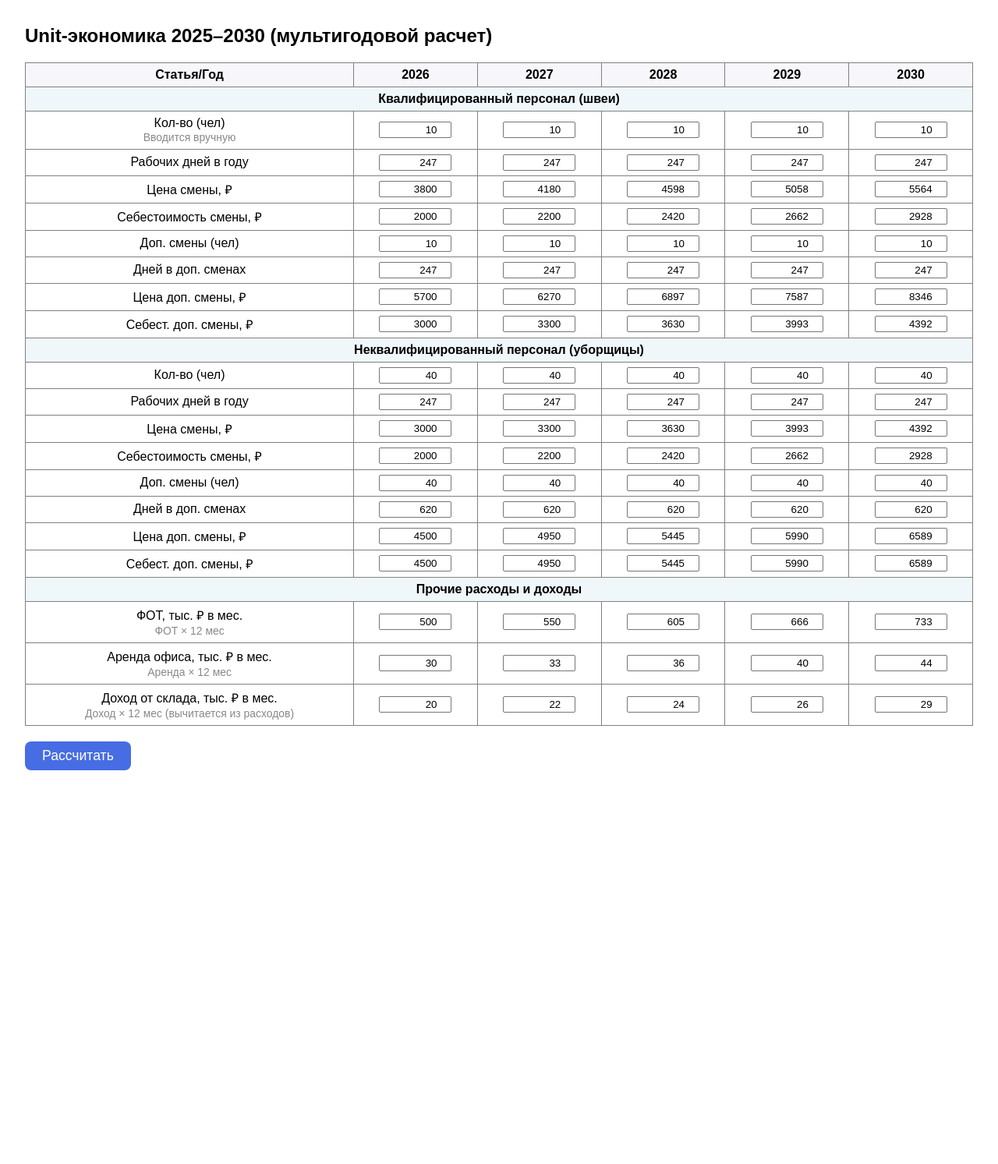
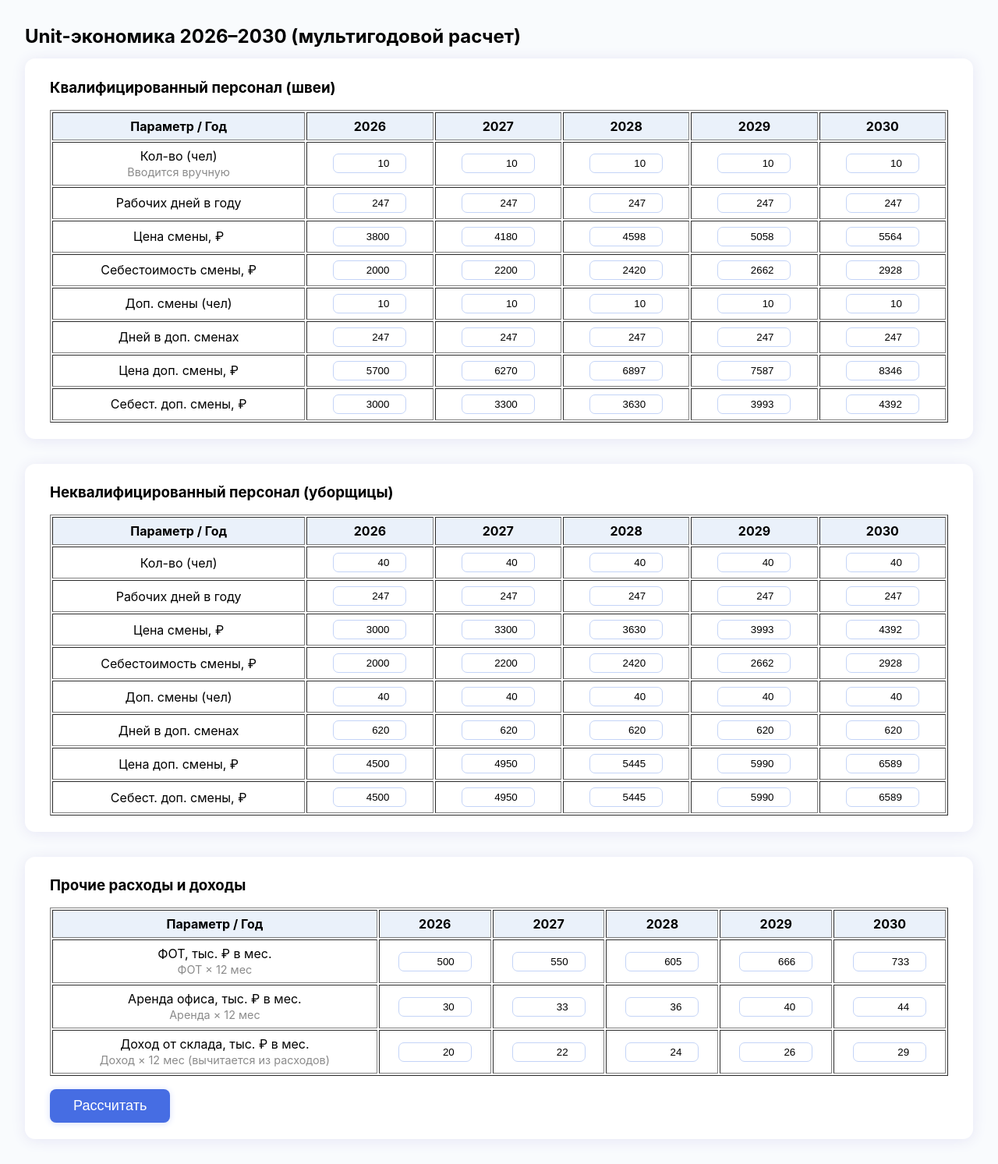
Before and after one commit to maslovmaksim92/tg_bots, a FastAPI app: page /unit-economy/multiyear in a window 1280 px wide. Shown: the whole page at 78% size. Before the commit the page ends 988 px from the top, so only its background shows below. Run offline with FastAPI, Linux system fonts and the light colour scheme; parts of the project's set-up code (start-up, migrations or seed data) failed here and were passed over.

Commit message:
Update unit_economy_multiyear.html

```diff
--- a/unit_economy/templates/unit_economy_multiyear.html
+++ b/unit_economy/templates/unit_economy_multiyear.html
@@ -2,35 +2,73 @@
 <html lang="ru">
 <head>
     <meta charset="UTF-8">
-    <title>Unit-экономика 2025–2030 (мультигодовой расчет)</title>
+    <title>Unit-экономика 2026–2030 (мультигодовой расчет)</title>
     <style>
-        body { font-family: Arial, sans-serif; margin: 2rem; }
-        .horizon-table th, .horizon-table td { text-align: center; padding: 6px; }
-        .horizon-table th { background: #f6f6fb; }
-        .horizon-table tr.section td { background: #f0f7fa; font-weight: bold; }
-        .horizon-table input { width: 85px; text-align: right; }
-        .horizon-table small { color: #888; font-size: 0.87em; }
-        .results-table { margin-top: 24px; border-collapse: collapse; min-width: 1200px; }
-        .results-table th, .results-table td { border: 1px solid #aaa; padding: 7px 9px; }
+        body { font-family: Inter, Arial, sans-serif; margin: 2rem; background: #f9fbfd; }
+        h2, h3 { margin-bottom: 0.6em; }
+        .card-section {
+            background: #fff;
+            border-radius: 13px;
+            box-shadow: 0 2px 18px #e6e6f5;
+            margin-bottom: 2rem;
+            padding: 1.6rem 2rem 1.3rem 2rem;
+        }
+        .card-section h3 { margin-top: 0; margin-bottom: 0.9em; }
+        .horizon-table th, .horizon-table td { text-align: center; padding: 7px 5px; }
+        .horizon-table th { background: #eaf1fa; }
+        .horizon-table tr.section td { background: #f0f6fb; font-weight: bold; font-size: 1.11em; }
+        .horizon-table input { width: 80px; text-align: right; border-radius: 7px; border: 1px solid #c4d4f7; padding: 4px 6px;}
+        .horizon-table small { color: #8b8b8b; font-size: 0.9em; }
+        .results-table, .investor-table {
+            margin-top: 28px;
+            border-collapse: collapse;
+            min-width: 1060px;
+            background: #fff;
+            border-radius: 13px;
+            overflow: hidden;
+        }
+        .results-table th, .results-table td, .investor-table th, .investor-table td {
+            border: 1px solid #c4d4f7;
+            padding: 8px 10px;
+        }
         .results-table th { background: #e2eefc; }
-        .results-table td.comment-col { color: #85837e; font-size: 0.98em; min-width: 160px; text-align: left; }
-        .results-table tfoot th { background: #d1f9d1; }
-        .swot-block { border: 1px solid #81d08b; background: #f6fff6; border-radius: 10px; padding: 16px 22px; margin-top: 30px; font-size: 1.12em; }
-        button { padding: 8px 22px; font-size: 1.1em; margin-top: 10px; border-radius: 8px; border: none; background: #466de3; color: #fff; cursor: pointer; }
+        .results-table td.comment-col { color: #7a7a7a; font-size: 0.97em; min-width: 140px; text-align: left; }
+        .results-table tr:last-child td, .results-table tfoot th { background: #d9fbe0; font-weight: bold; }
+        .investor-table th { background: #ddeeff; }
+        .investor-table td { background: #f7fbfd; font-weight: 500; }
+        .investor-table tr.total-row td { background: #eaf6e9; font-weight: bold; }
+        .swot-block { border: 1.5px solid #5ebf7b; background: #f8fff9; border-radius: 13px; padding: 22px 29px; margin-top: 36px; font-size: 1.13em; }
+        button {
+            padding: 11px 30px;
+            font-size: 1.13em;
+            margin-top: 17px;
+            border-radius: 8px;
+            border: none;
+            background: #466de3;
+            color: #fff;
+            cursor: pointer;
+            box-shadow: 0 1px 8px #d6defa;
+            transition: background 0.2s;
+        }
         button:hover { background: #2a4dbe; }
+        @media (max-width: 900px) {
+            .horizon-table, .results-table, .investor-table { font-size: 0.97em; min-width: 680px; }
+            .card-section { padding: 1rem 0.3rem 1rem 0.5rem; }
+        }
     </style>
 </head>
 <body>
-    <h2>Unit-экономика 2025–2030 (мультигодовой расчет)</h2>
+    <h2>Unit-экономика 2026–2030 (мультигодовой расчет)</h2>
     <form method="post" autocomplete="off">
-        <table class="horizon-table" border="1" style="border-collapse:collapse; width:100%; min-width:1200px;">
+        <div class="card-section">
+            <h3>Квалифицированный персонал (швеи)</h3>
+            <table class="horizon-table" border="1" style="width:100%;">
                 <tr>
-                <th>Статья/Год</th>
+                    <th>Параметр / Год</th>
                     {% for year in YEARS %}
                         <th>{{ year }}</th>
                     {% endfor %}
                 </tr>
-            <tr class="section"><td colspan="{{ YEARS|length + 1 }}">Квалифицированный персонал (швеи)</td></tr>
                 <tr>
                     <td>Кол-во (чел)<br><small>Вводится вручную</small></td>
                     {% for year in YEARS %}
@@ -79,7 +117,18 @@
                         <td><input type="number" min="0" step="10" name="{{ year }}_q_extra_cost" value="{{ form[year]['q_extra_cost'] }}"></td>
                     {% endfor %}
                 </tr>
-            <tr class="section"><td colspan="{{ YEARS|length + 1 }}">Неквалифицированный персонал (уборщицы)</td></tr>
+            </table>
+        </div>
+
+        <div class="card-section">
+            <h3>Неквалифицированный персонал (уборщицы)</h3>
+            <table class="horizon-table" border="1" style="width:100%;">
+                <tr>
+                    <th>Параметр / Год</th>
+                    {% for year in YEARS %}
+                        <th>{{ year }}</th>
+                    {% endfor %}
+                </tr>
                 <tr>
                     <td>Кол-во (чел)</td>
                     {% for year in YEARS %}
@@ -128,7 +177,18 @@
                         <td><input type="number" min="0" step="10" name="{{ year }}_nq_extra_cost" value="{{ form[year]['nq_extra_cost'] }}"></td>
                     {% endfor %}
                 </tr>
-            <tr class="section"><td colspan="{{ YEARS|length + 1 }}">Прочие расходы и доходы</td></tr>
+            </table>
+        </div>
+
+        <div class="card-section">
+            <h3>Прочие расходы и доходы</h3>
+            <table class="horizon-table" border="1" style="width:100%;">
+                <tr>
+                    <th>Параметр / Год</th>
+                    {% for year in YEARS %}
+                        <th>{{ year }}</th>
+                    {% endfor %}
+                </tr>
                 <tr>
                     <td>ФОТ, тыс. ₽ в мес.<br><small>ФОТ × 12 мес</small></td>
                     {% for year in YEARS %}
@@ -148,13 +208,15 @@
                     {% endfor %}
                 </tr>
             </table>
-        <div style="text-align:left; margin-top:10px;">
+            <div style="text-align:left;">
                 <button type="submit">Рассчитать</button>
+            </div>
         </div>
     </form>
 
     {% if results_per_year %}
-    <h3>Результаты расчёта по годам</h3>
+    <div class="card-section">
+        <h3>Основные показатели по годам</h3>
         <table class="results-table">
             <tr>
                 <th>Показатель</th>
@@ -173,6 +235,33 @@
             </tr>
             {% endfor %}
         </table>
+    </div>
+
+    <div class="card-section">
+        <h3>Возврат инвестиций: доли инвесторов</h3>
+        <table class="investor-table">
+            <thead>
+                <tr>
+                    <th>Год</th>
+                    <th>Инвестор 1 (50%)</th>
+                    <th>Инвестор 2 (30%)</th>
+                    <th>Инвестор 3 (10%)</th>
+                    <th>Инвестор 4 (10%)</th>
+                </tr>
+            </thead>
+            <tbody>
+                {% for row in investors_table %}
+                <tr>
+                    <td>{{ row.year }}</td>
+                    <td>{{ row.investor1_share|int }}</td>
+                    <td>{{ row.investor2_share|int }}</td>
+                    <td>{{ row.investor3_share|int }}</td>
+                    <td>{{ row.investor4_share|int }}</td>
+                </tr>
+                {% endfor %}
+            </tbody>
+        </table>
+    </div>
     {% endif %}
 
     {% if ai_analysis %}
```
Lines whose indentation alone changed are shown as unchanged.
